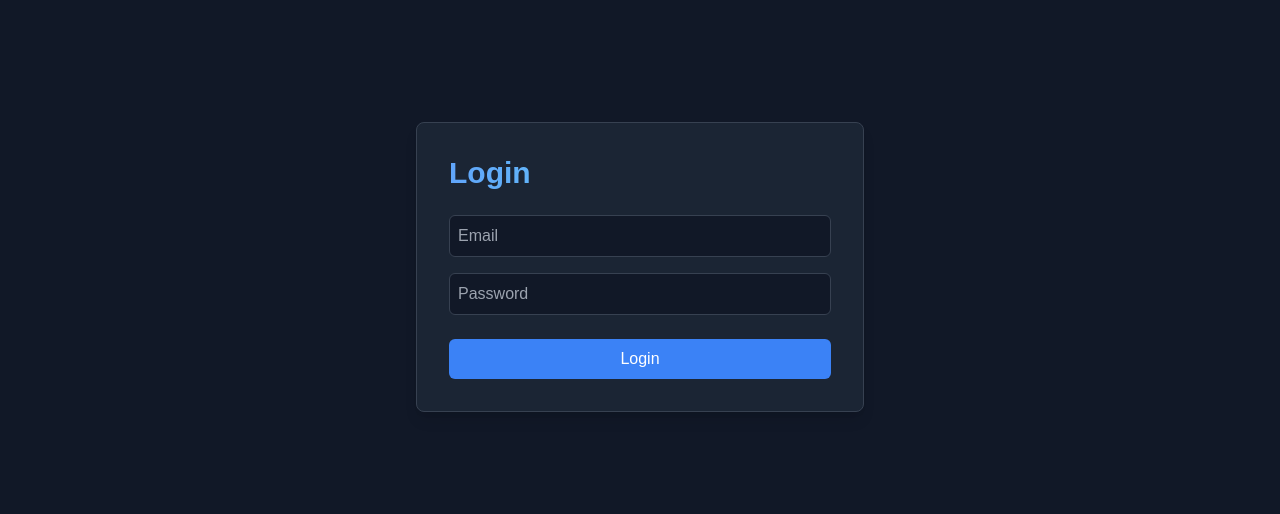
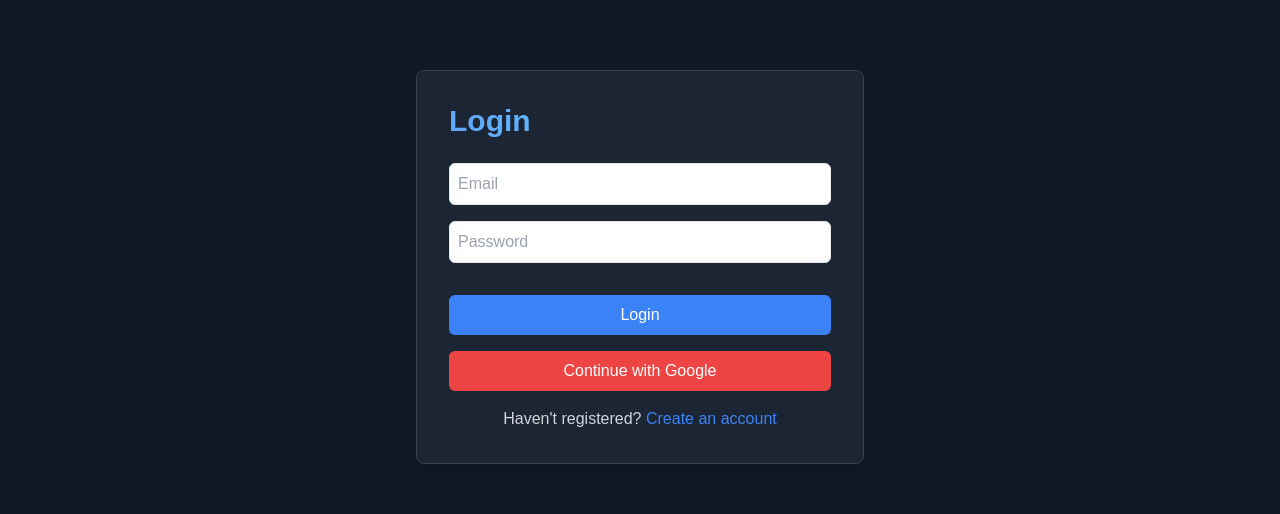
Before and after one commit to a-programmer-cat/CyberSavvy, a React (Create React App) app: page /login in a window 1280 px wide. Shown: the part 197-711 px from the top of the page. Built offline with nearby package versions, Linux system fonts and the light colour scheme; no server answers.

Commit message:
login & register with google

```diff
--- a/src/locales/en/common.json
+++ b/src/locales/en/common.json
@@ -194,7 +194,10 @@
     "password": "Password",
     "loggingIn": "Logging in...",
     "loginError": "Invalid email or password.",
-    "logout": "Logout"
+    "logout": "Logout",
+    "google": "Continue with Google",
+    "hint": "Haven't registered?",
+    "create_account": "Create an account"
   },
   "register-page": {
     "register": "Register",
--- a/src/locales/ms/common.json
+++ b/src/locales/ms/common.json
@@ -194,7 +194,10 @@
     "password": "Kata Laluan",
     "loggingIn": "Sedang log masuk...",
     "loginError": "E-mel atau kata laluan tidak sah.",
-    "logout": "Log Keluar"
+    "logout": "Log Keluar",
+    "google": "Teruskan dengan Google",
+    "hint": "Belum mendaftar?",
+    "create_account": "Cipta akaun"
   },
   "register-page": {
     "register": "Daftar Akaun",
--- a/src/locales/zh/common.json
+++ b/src/locales/zh/common.json
@@ -194,7 +194,10 @@
     "password": "密码",
     "loggingIn": "正在登录...",
     "loginError": "邮箱或密码错误。",
-    "logout": "退出登录"
+    "logout": "退出登录",
+    "google": "使用 Google 继续",
+    "hint": "还没有注册？",
+    "create_account": "创建账户"
   },
   "register-page": {
     "register": "注册账号",
--- a/src/pages/Login.tsx
+++ b/src/pages/Login.tsx
@@ -1,88 +1,88 @@
 // src/pages/Login.tsx
 import { useState } from "react";
+import { useNavigate, Link } from "react-router-dom";
 import { useTranslation } from "react-i18next";
-import { signInWithEmailAndPassword, signOut } from "firebase/auth";
+import { signInWithEmailAndPassword, signInWithPopup, GoogleAuthProvider } from "firebase/auth";
 import { auth } from "../components/FireBase";
 import { useAuth } from "../components/AuthContext";
 
 export const Login = () => {
   const { t } = useTranslation();
   const { user } = useAuth();
-
+  const navigate = useNavigate();
   const [email, setEmail] = useState("");
   const [password, setPassword] = useState("");
-  const [error, setError] = useState<string | null>(null);
   const [loading, setLoading] = useState(false);
+  const [error, setError] = useState("");
 
   const handleLogin = async (e: React.FormEvent) => {
     e.preventDefault();
-    setError(null);
     setLoading(true);
+    setError("");
     try {
       await signInWithEmailAndPassword(auth, email, password);
+      navigate("/dashboard");
     } catch (err: any) {
-      setError(t("login-page.loginError"));
+      setError(err.message);
     } finally {
       setLoading(false);
     }
   };
 
-  const handleLogout = async () => {
-    await signOut(auth);
+  const handleGoogleLogin = async () => {
+    const provider = new GoogleAuthProvider();
+    try {
+      await signInWithPopup(auth, provider);
+      navigate("/dashboard");
+    } catch (err: any) {
+      setError(err.message);
+    }
   };
 
   return (
     <div className="container mx-auto px-4 py-8 bg-bg-dark text-text-main min-h-screen flex flex-col items-center justify-center">
       <div className="bg-bg-card border border-bg-border rounded-lg shadow-lg p-8 max-w-md w-full">
-        {!user ? (
-          <>
         <h1 className="text-3xl font-bold mb-6 text-gradient bg-clip-text text-transparent bg-gradient-to-r from-gradient-start to-gradient-end">
-              {t("login-page.login-title")}
+          {t('login-page.login-title')}
         </h1>
-
-            <form onSubmit={handleLogin} className="flex flex-col gap-4">
+        {error && <p className="text-error mb-3">{error}</p>}
+        <form onSubmit={handleLogin}>
           <input
             type="email"
-                placeholder={t("login-page.email") || "Email"}
-                className="w-full p-2 rounded-md border border-bg-border bg-bg-dark text-text-main focus:outline-none focus:ring-2 focus:ring-primary"
+            placeholder={t('login-page.email')}
+            className="w-full mb-4 p-2 border rounded-md text-black"
             value={email}
             onChange={(e) => setEmail(e.target.value)}
-                required
           />
-
           <input
             type="password"
-                placeholder={t("login-page.password") || "Password"}
-                className="w-full p-2 rounded-md border border-bg-border bg-bg-dark text-text-main focus:outline-none focus:ring-2 focus:ring-primary"
+            placeholder={t('login-page.password')}
+            className="w-full mb-4 p-2 border rounded-md text-black"
             value={password}
             onChange={(e) => setPassword(e.target.value)}
-                required
           />
-
           <button
             type="submit"
+            className="w-full py-2 px-4 mt-4 rounded-md bg-primary hover:bg-primary-hover text-white font-medium transition-colors"
             disabled={loading}
-                className="w-full py-2 px-4 mt-2 rounded-md bg-primary hover:bg-primary-hover text-white font-medium transition-colors"
           >
-                {loading ? t("login-page.loggingIn") || "Logging in..." : t("login-page.login-title")}
+            {loading ? t('login-page.loggingIn') : t('login-page.login-title')}
           </button>
         </form>
 
-            {error && <p className="text-red-400 mt-4">{error}</p>}
-          </>
-        ) : (
-          <div className="text-center">
-            <h1 className="text-2xl font-semibold mb-4">
-              {t("login-page.welcomeBack")}, {user.email}
-            </h1>
         <button
-              onClick={handleLogout}
-              className="w-full py-2 px-4 rounded-md bg-red-500 hover:bg-red-600 text-white font-medium transition-colors"
+          onClick={handleGoogleLogin}
+          className="w-full py-2 px-4 mt-4 rounded-md bg-red-500 hover:bg-red-600 text-white font-medium transition-colors"
         >
-              {t("login-page.logout")}
+          {t('login-page.google')}
         </button>
-          </div>
-        )}
+
+        <p className="text-text-secondary mt-4 text-center">
+          {t('login-page.hint')}{" "}
+          <Link to="/register" className="text-primary hover:underline">
+            {t('login-page.create_account')}
+          </Link>
+        </p>
       </div>
     </div>
   );
```
Also changed, not shown: src/components/MainNav.tsx (line endings or trailing spaces). Lines whose indentation alone changed are shown as unchanged.
